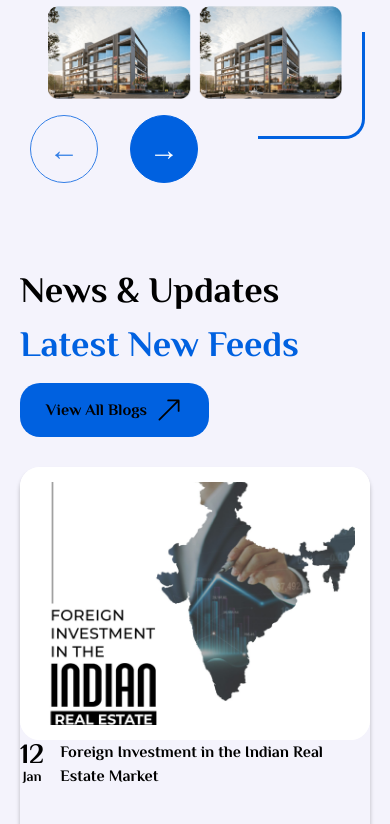
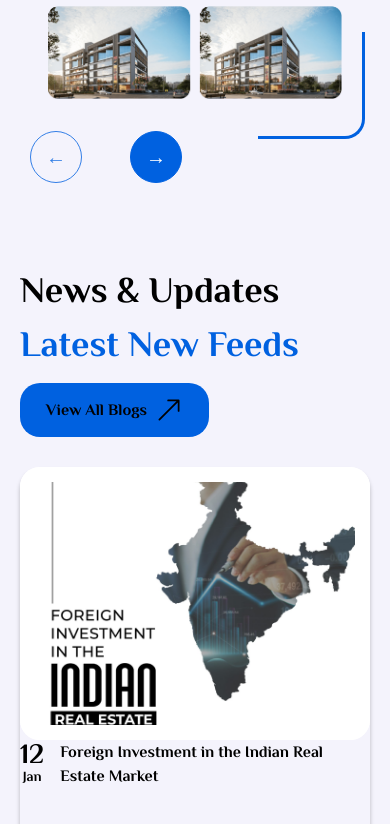
Before and after one commit to prachipatel134/shilpgrp, a React (Create React App) app: page / in a window 390 px wide. Shown: the part 5751-6575 px from the top of the page. Built offline with nearby package versions, Linux system fonts and the light colour scheme.

Commit message:
style of navigation change

```diff
--- a/src/App.css
+++ b/src/App.css
@@ -306,6 +306,15 @@ border-style: solid;
   width:120px;
   height:120px;
 }
+.ServiceSwiper .swiper-button-prev,.ServiceSwiper .swiper-button-next{
+  padding:25px 25px;
+}
+.ServiceSwiper .swiper-button-next:after {
+  font-size: 20px;
+}
+.ServiceSwiper .swiper-button-prev:after {
+ font-size: 20px;
+}
  }
  @media  (max-width: 767px) {
   .border-bottom:before{
```
